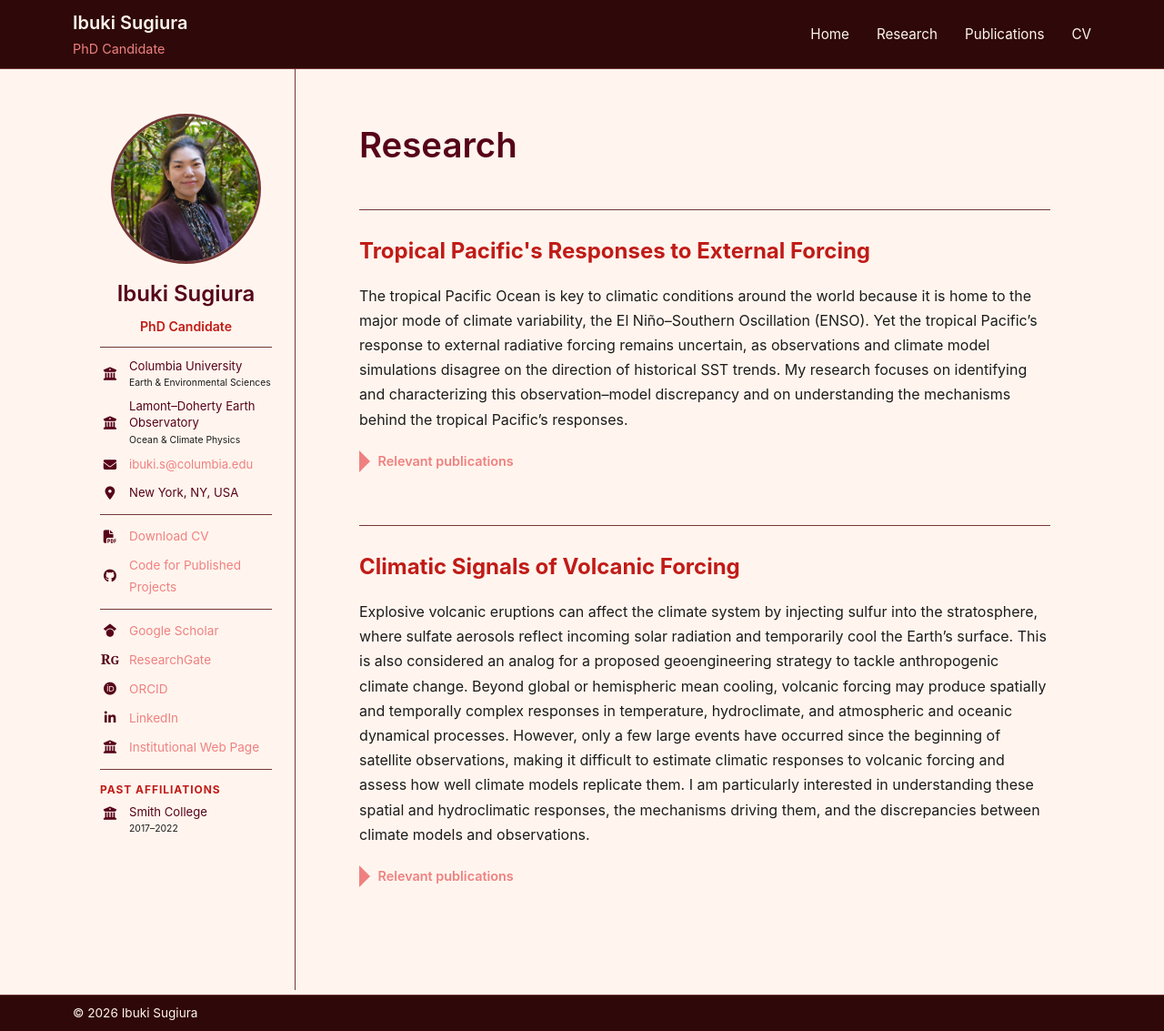
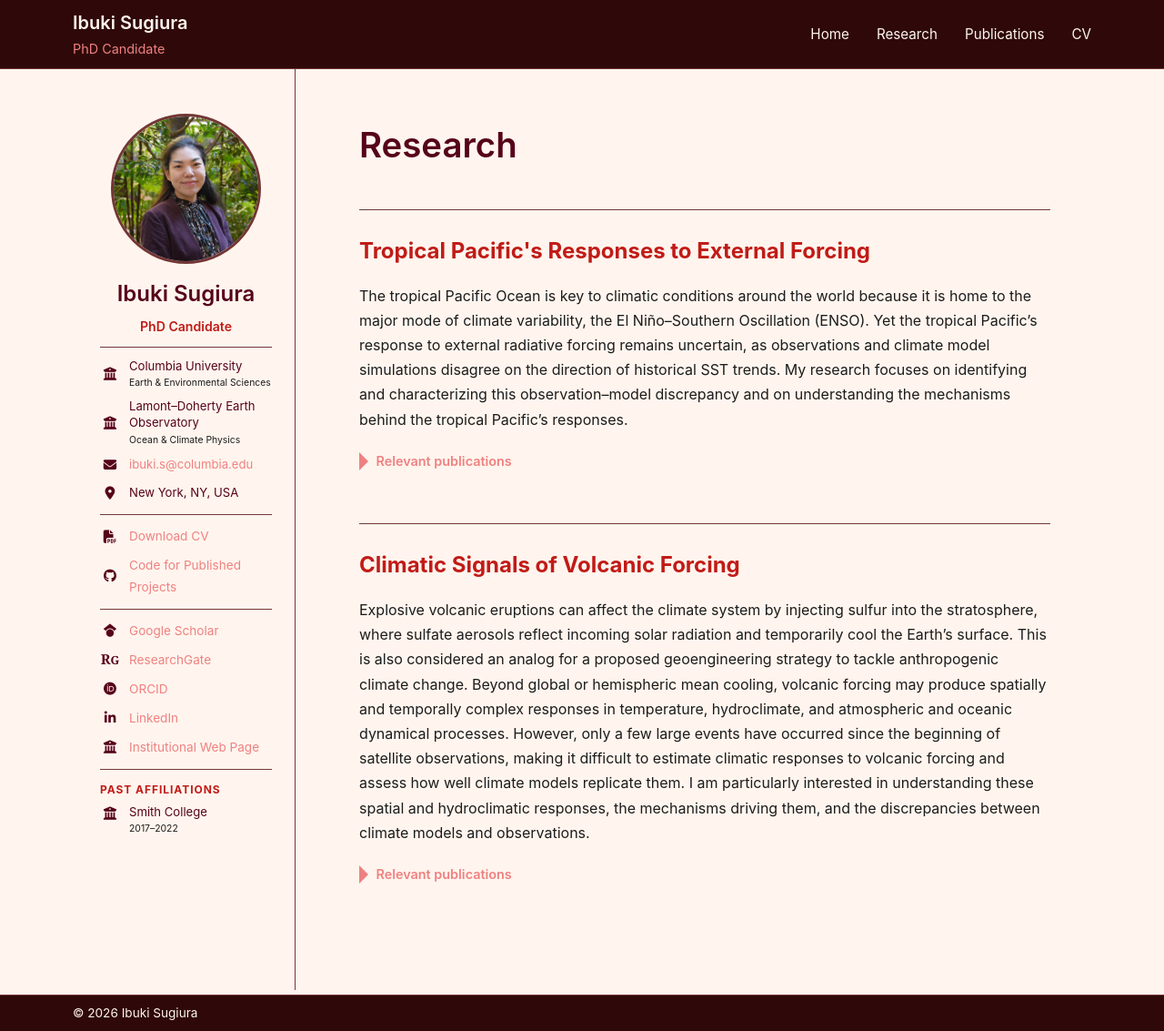
Before and after one commit to isugiura/isugiura.github.io, a Jekyll site: the page built from research.md, in a window 1280 px wide and 1133 px high. Shown: the whole window at 91% size. Built offline with Jekyll 4.4.1, drawn with Linux system fonts in a browser that asks for light colours.

Commit message:
Fixing line spacings and triangle size

```diff
--- a/assets/css/style.scss
+++ b/assets/css/style.scss
@@ -586,9 +586,9 @@ body {
   width: 0;
   height: 0;
 
-  border-top: 12px solid transparent;
-  border-bottom: 12px solid transparent;
-  border-left: 12px solid var(--link);
+  border-top: 10px solid transparent;
+  border-bottom: 10px solid transparent;
+  border-left: 10px solid var(--link);
 
   flex-shrink: 0;
 
@@ -652,7 +652,7 @@ body {
   font-size: 0.9rem;
   font-weight: 500;
 
-  line-height: 1.2;
+  line-height: 1.5;
 }
 
 
@@ -661,7 +661,7 @@ body {
 
   color: var(--text-main);
 
-  font-size: 0.85rem;
+  font-size: 0.8rem;
 
   line-height: 1.2;
 }
@@ -670,7 +670,7 @@ body {
 .publication-journal {
   color: var(--text-main);
 
-  font-size: 0.85rem;
+  font-size: 0.8rem;
 
   line-height: 1.2;
 }
```
